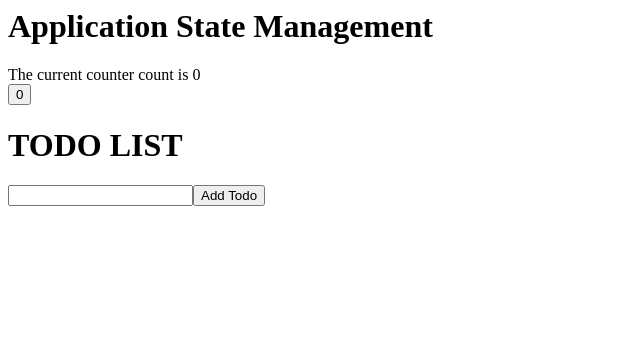
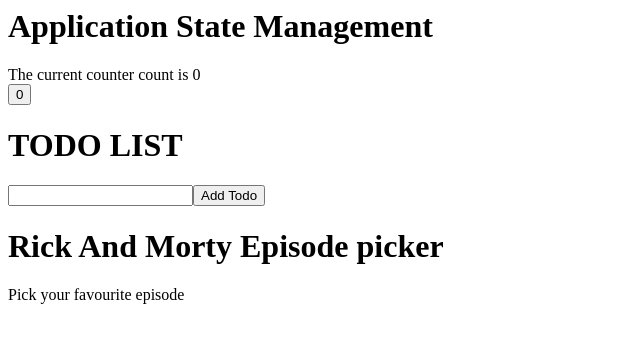
Before and after one commit to machariamarigi/react-plgnd, a React (Vite) app: page / in a window 1280 px wide. Shown: the top 342 px of the page, without its empty margins (0-640 px from the left). Built offline with nearby package versions, Linux system fonts and the light colour scheme.

Commit message:
create episode picker app

```diff
--- /dev/null
+++ b/src/Episode-Picker/index.tsx
@@ -0,0 +1,12 @@
+import React, { Fragment } from 'react';
+
+const App =  (): JSX.Element => {
+    return (
+        <Fragment>
+            <h1>Rick And Morty Episode picker</h1>
+            <p>Pick your favourite episode</p>
+        </Fragment>
+    )
+}
+
+export default App;
--- a/src/index.tsx
+++ b/src/index.tsx
@@ -2,14 +2,18 @@
 import { render } from 'react-dom';
 import StateManagementKentC from './State-Management-KentC';
 import TodoApp from './Todo-App';
+import EpisodePicker from './Episode-Picker';
 
-export default function App(): React.SFCElement<{}> {
+const App = (): JSX.Element => {
     return (
         <Fragment>
             <StateManagementKentC />
             <TodoApp />
+            <EpisodePicker />
         </Fragment>
     )
 }
 
 render(<App />, document.getElementById('root'))
+
+export default App;
```
